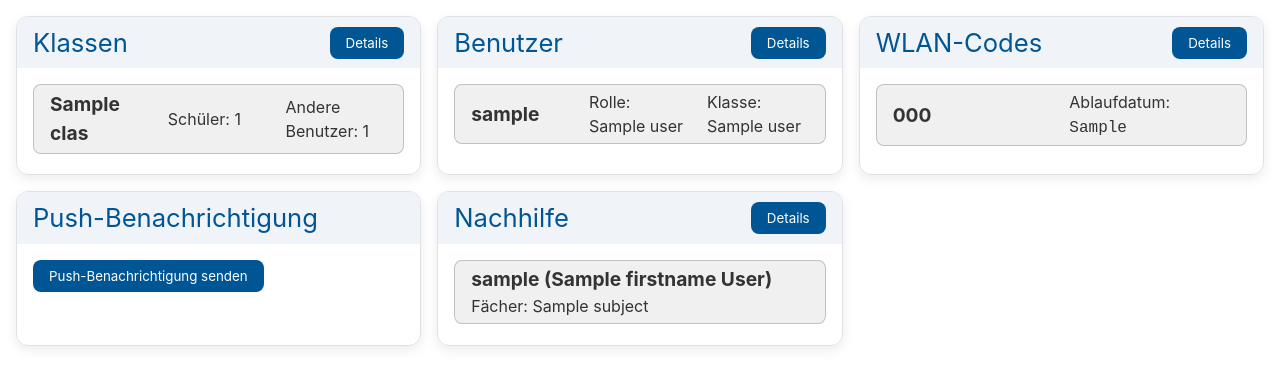
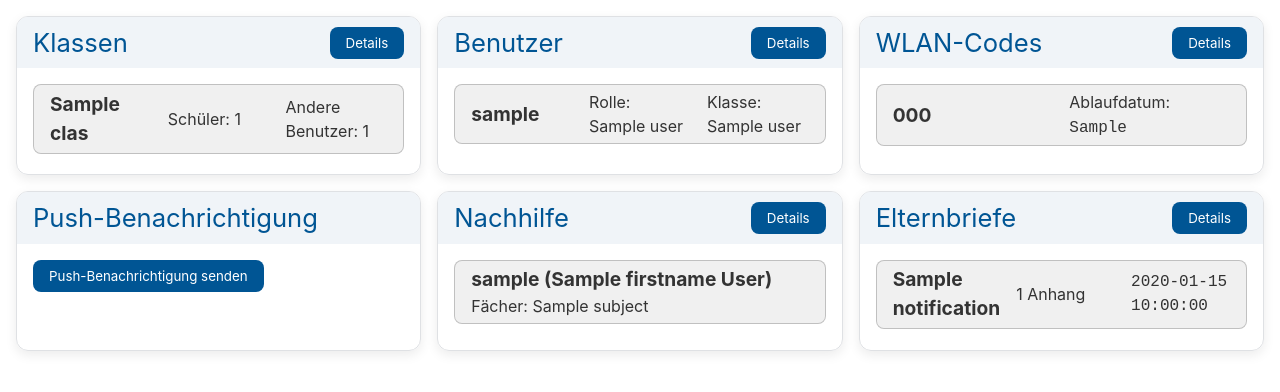
Before and after one commit to LukasGX/BOGY-App, a Python web app: template templates/dashboard.html in a window 1280 px wide. Shown: the part 83-475 px from the top of the page. Run offline with Jinja, Linux system fonts and the light colour scheme; the template is opened without the code that fills it: most values are stand-ins (such as "Sample title", 1, 10 or a date in 2020); some libraries are stand-ins or nearby versions.

Commit message:
parent notifications in admin dashboard

```diff
--- a/services/parentnotification_service.py
+++ b/services/parentnotification_service.py
@@ -12,6 +12,7 @@ def get_parentnotifications_s(session_data, filter_user_id=True):
 
         cursor.execute("""
             SELECT
+                pn.id,
                 pn.title,
                 pn.body,
                 pn.feedback,
--- a/static/admin_dashboard.css
+++ b/static/admin_dashboard.css
@@ -304,3 +304,6 @@ main > div {
 	gap: 0;
 	cursor: default;
 }
+.element-card.pn-card {
+	grid-template-columns: repeat(3, 1fr);
+}
--- a/templates/dashboard.html
+++ b/templates/dashboard.html
@@ -118,6 +118,26 @@
 					{% endfor %}
 				</div>
 			</div>
+			<div>
+				<div class="app-head">
+					Elternbriefe
+					<button id="btn-details-parentnotifications">
+						Details
+					</button>
+				</div>
+				<div class="app-body">
+					{% for pn in notifications %}
+					<div class="element-card pn-card">
+						<span>{{ pn.title}}</span>
+						<span>
+							{{ pn.attachments_count }} {{"Anhang" if
+							pn.attachments_count == 1 else "Anhänge"}}
+						</span>
+						<span class="mono">{{ pn.date }}</span>
+					</div>
+					{% endfor %}
+				</div>
+			</div>
 		</main>
 
 		<script src="/static/admin_dashboard.js"></script>
```
Also changed, not shown: services/admin_dashboard_service.py (+17 -1 lines).
